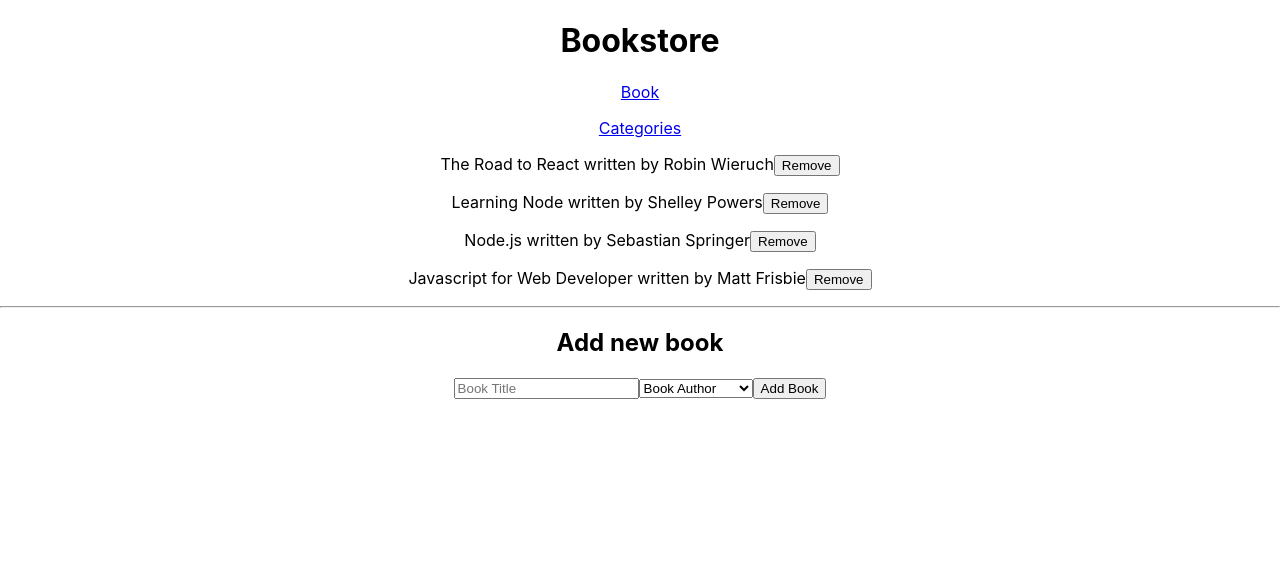
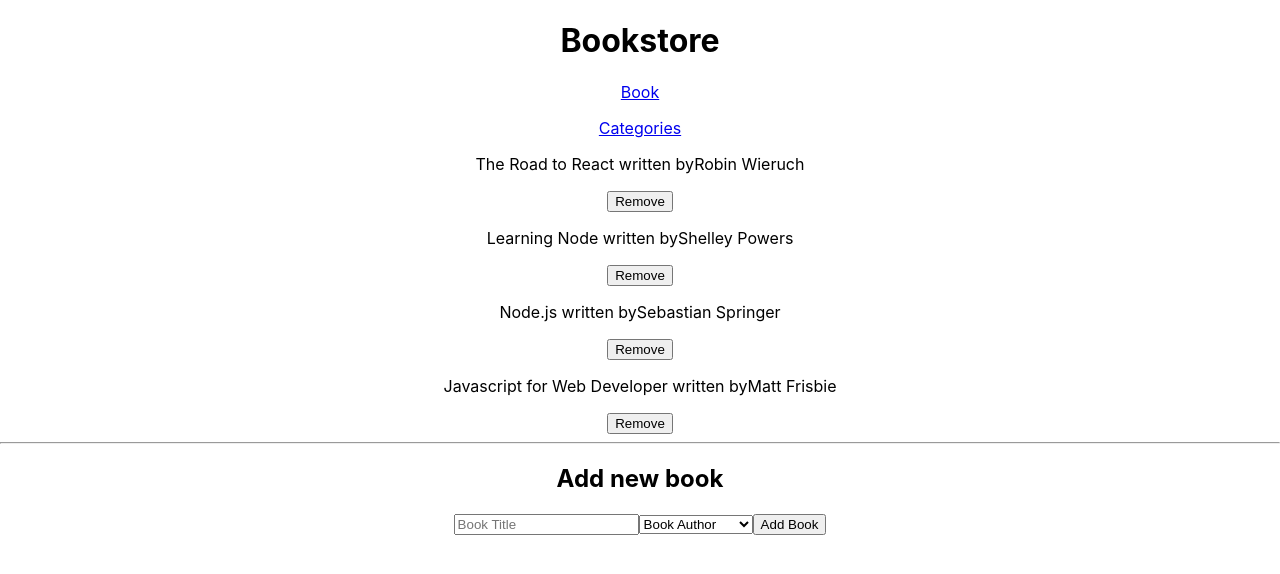
Before and after one commit to joramot/bookstore_react, a React (Create React App) app: page / in a window 1280 px wide. Shown: the top 574 px of the page. Built offline with nearby package versions, Linux system fonts and the light colour scheme.

Commit message:
Create Book component

```diff
--- a/package.json
+++ b/package.json
@@ -47,6 +47,7 @@
     "eslint-plugin-jsx-a11y": "^6.7.1",
     "eslint-plugin-react": "^7.33.2",
     "eslint-plugin-react-hooks": "^4.6.0",
+    "prop-types": "^15.8.1",
     "stylelint": "^13.13.1",
     "stylelint-config-standard": "^21.0.0",
     "stylelint-csstree-validator": "^1.9.0",
--- a/src/components/Book.js
+++ b/src/components/Book.js
@@ -0,0 +1,18 @@
+import React from 'react';
+import { PropTypes } from 'prop-types';
+
+const Book = ({ title, author }) => (
+  <p>
+    {title}
+    {' '}
+    written by
+    {author}
+  </p>
+);
+
+Book.propTypes = {
+  title: PropTypes.string.isRequired,
+  author: PropTypes.string.isRequired,
+};
+
+export default Book;
--- a/src/components/Books.js
+++ b/src/components/Books.js
@@ -1,7 +1,8 @@
-// import Book from './Book';
+import { useState } from 'react';
+import Book from './Book';
 
 const Books = () => {
-  const books = [
+  const [books, setBooks] = useState([
     {
       id: 1,
       title: 'The Road to React',
@@ -22,20 +23,16 @@ const Books = () => {
       title: 'Javascript for Web Developer',
       author: 'Matt Frisbie',
     },
-  ];
+  ]);
   return (
     <>
       <div className="">
-        { books.map((book) => (
-          <p key={book.id}>
-            {book.title}
-            {' '}
-            written by
-            {' '}
-            {book.author}
+        {books.map((book) => (
+          <div key={book.id}>
+            <Book title={book.title} author={book.author} />
             <button type="button">Remove</button>
-          </p>
-        )) }
+          </div>
+        ))}
       </div>
       <hr />
       <div className="">
```
Also changed, not shown: 1 other file (tests, documents, lock files or other folders).
